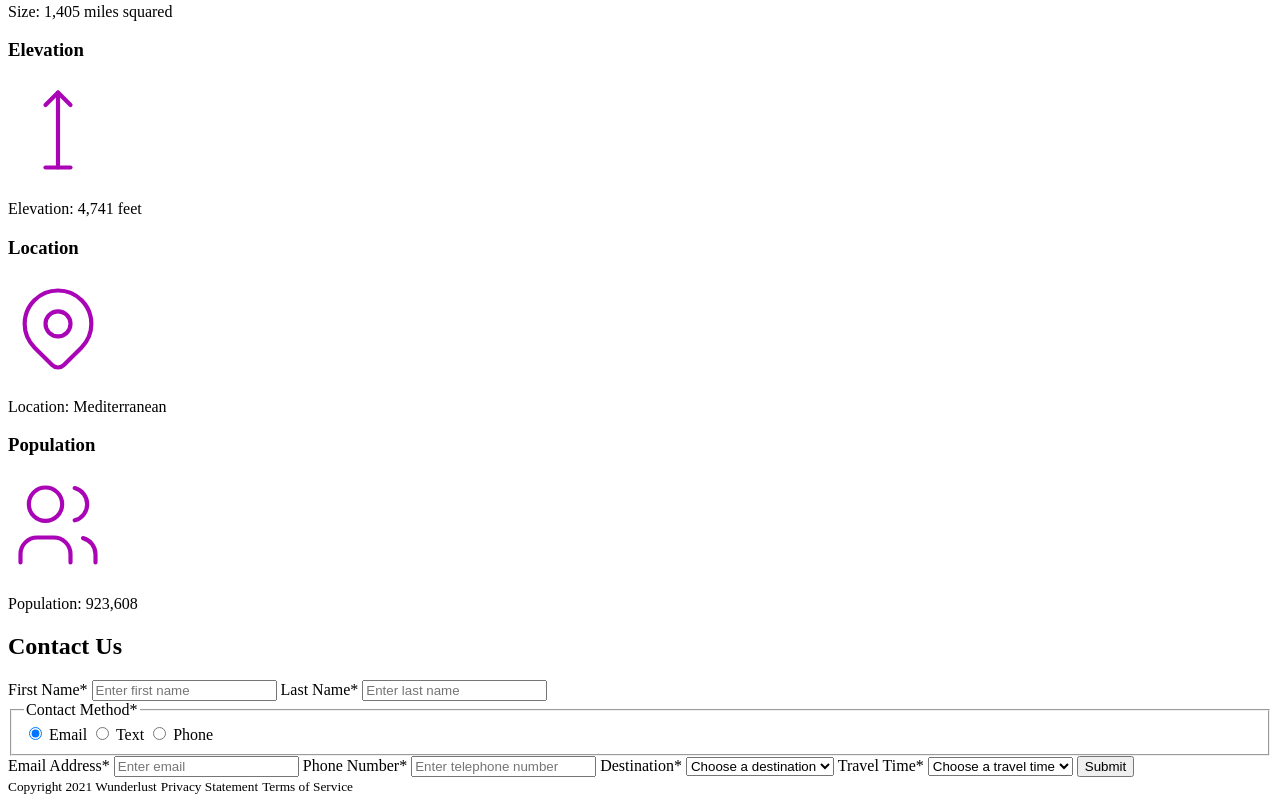
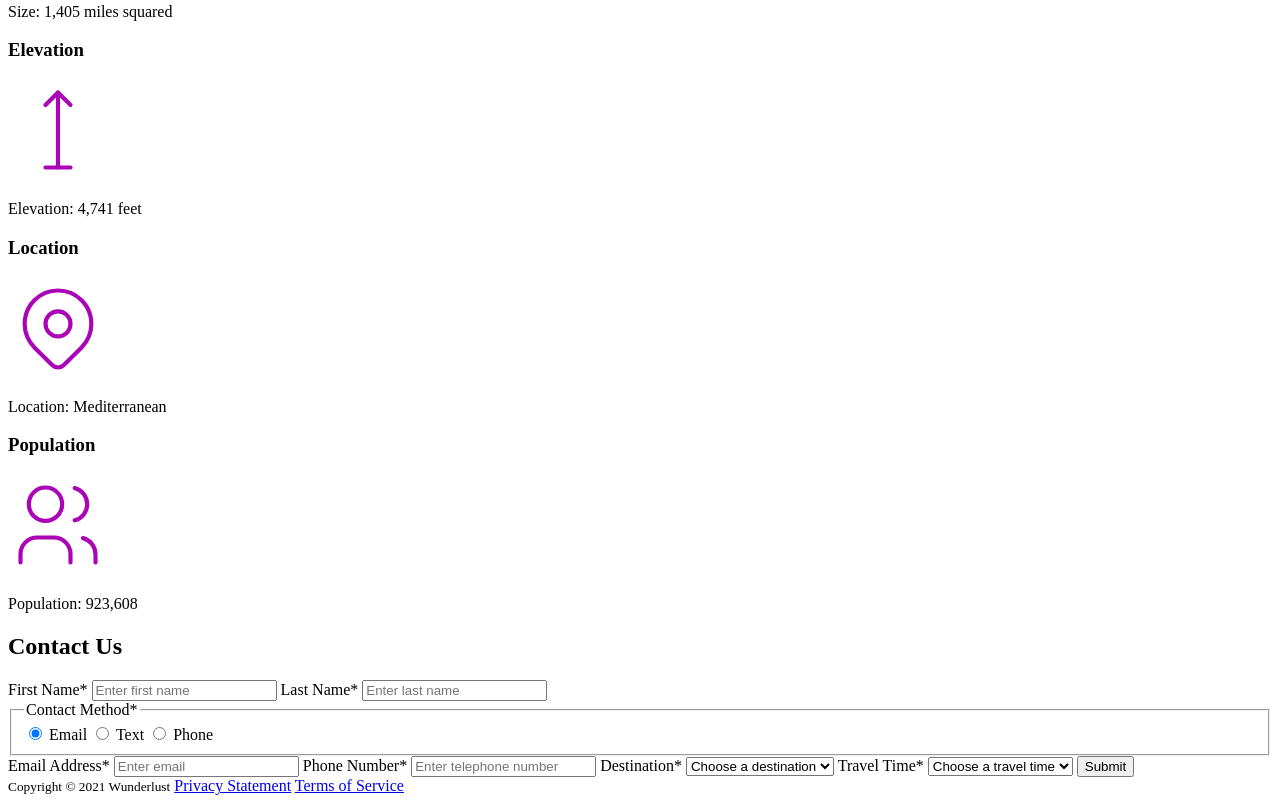
Before and after one commit to rpallas1/wunderlust, a plain HTML site: page index.html in a window 1280 px wide. Shown: the part 3750-4553 px from the top of the page. Drawn offline with Linux system fonts and the light colour scheme.

Commit message:
Small adjustments

```diff
--- a/index.html
+++ b/index.html
@@ -289,9 +289,9 @@
                 <input type="submit" value="Submit">
             </form>
         </section>
-        <small>Copyright 2021 Wunderlust</small>
-        <small>Privacy Statement</small>
-        <small>Terms of Service</small>
+        <small>Copyright &copy; 2021 Wunderlust</small>
+        <a href="#">Privacy Statement</a>
+        <a href="#">Terms of Service</a>
     </footer>
 </body>
 
```
